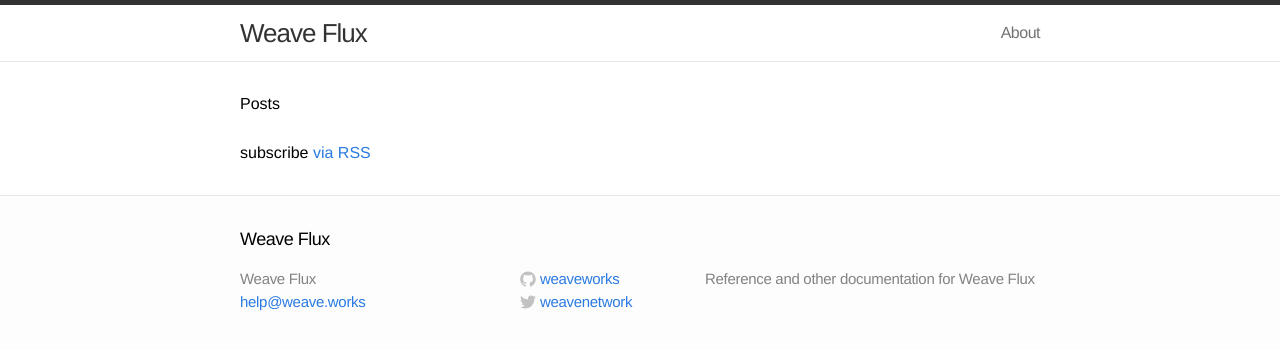
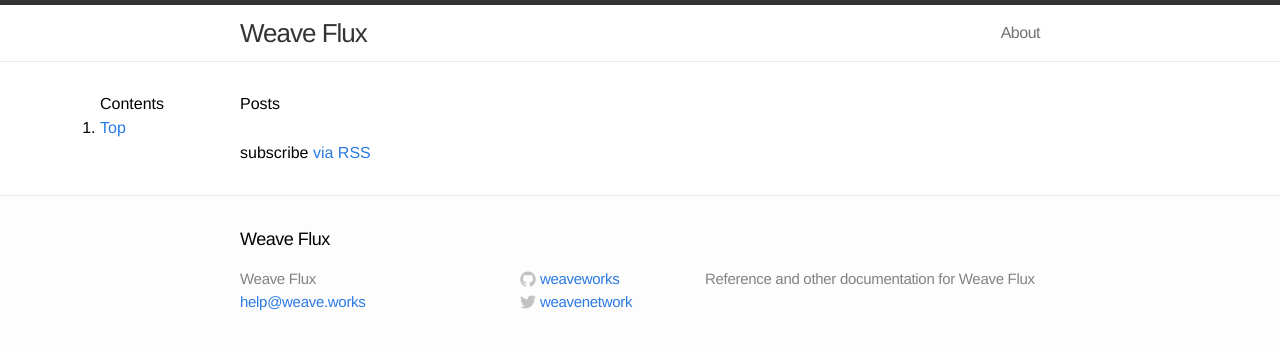
Before and after one commit to weaveworks-experiments/flux-classic, a Jekyll site: the page built from site/index.html, in a window 1280 px wide. Shown: the top 350 px of the page. Built offline with Jekyll 4.4.1, drawn with Linux system fonts in a browser that asks for light colours.

Commit message:
Sidebar for contents

```diff
--- a/site/_layouts/default.html
+++ b/site/_layouts/default.html
@@ -8,6 +8,12 @@
     {% include header.html %}
 
     <div class="page-content">
+      <nav class="contents">
+        <h2>Contents</h2>
+        <ol>
+          <li><a href="/">Top</a></li>
+        </ol>
+      </nav>
       <div class="wrap">
       {{ content }}
       </div>
--- a/site/css/main.css
+++ b/site/css/main.css
@@ -71,6 +71,14 @@
   margin-left: 20px;
   color: #727272;
   letter-spacing: -.5px;
+}
+
+/* Contents sidebar */
+
+.contents {
+    float: left;
+    width: 120px;
+    margin-left: 100px;
 }
 
 /* Site footer */
```
